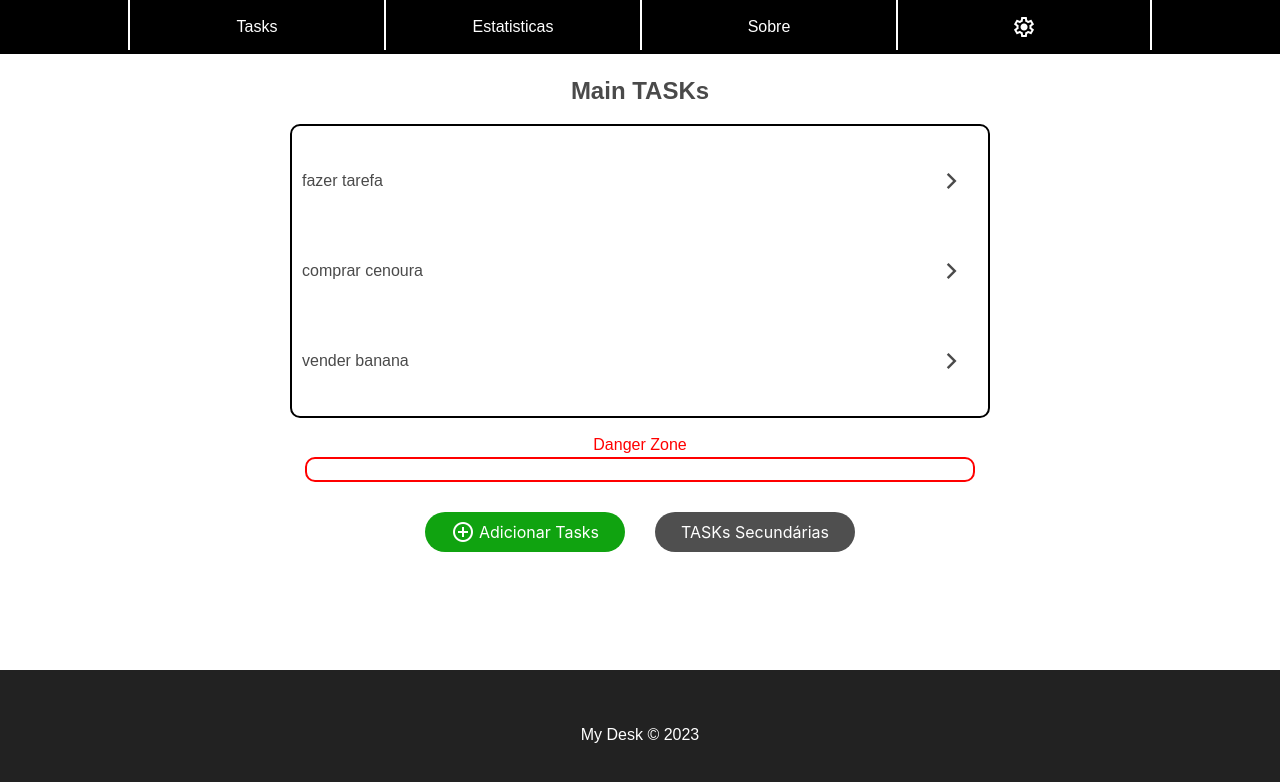
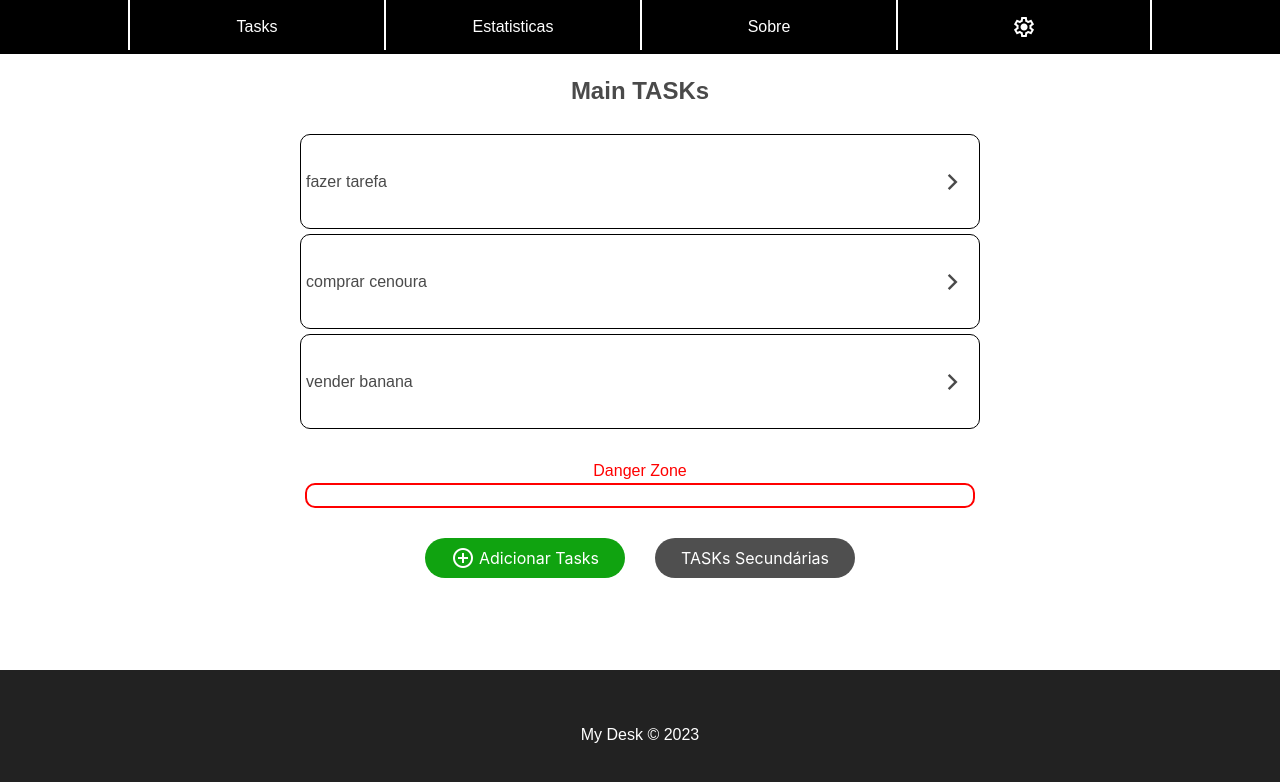
Before and after one commit to AndreCampeloR/My_Desk, a Vue app: page / in a window 1280 px wide. Shown: the top 782 px of the page. Built offline with nearby package versions, Linux system fonts and the light colour scheme.

Commit message:
Criação das pasta de componentes

```diff
--- a/src/components/MainTasks.vue
+++ b/src/components/MainTasks.vue
@@ -1,12 +1,11 @@
 <template>
-<div class="form">
-    <Task v-for="task in lista" :key="task.id" :TaskBody="task" @configClose="task.configIsOpen=$event" :configIsOpenProp="configIsOpen">
-        <menu-config/>
-    </Task>
-</div>
-</template>
-
-
+    <div class="form" :class="{'border': lista.length == 0, }">
+        <p v-if="lista.length == 0" id="semTasks">Sem tasks no momento</p>
+        <Task v-for="task in lista" :key="task.id" :TaskBody="task" @configClose="task.configIsOpen=$event" :configIsOpenProp="configIsOpen">
+            <MenuConfig/>
+        </Task>
+    </div>
+    </template>
 
 <script>
 import Task from './Task.vue';
@@ -46,9 +45,9 @@ export default {
     display: flex;
     flex-direction: column;
     width: clamp(300px, 60%, 700px);
-    border: 2px solid #000;
     border-radius: 10px;
     padding: 10px;
+    align-items: center;
 }
 
 
@@ -56,5 +55,11 @@ h2{
     color: red;
 }
 
+.border{
+    border: 2px solid #000;
+}
 
+#semTasks{
+    align-items: center;
+}
 </style>
--- a/src/components/MenuConfig.vue
+++ b/src/components/MenuConfig.vue
@@ -1,5 +1,9 @@
 <template>
-    <div class="menu-options" >
+<div id="options-body">
+    <span class="material-symbols-outlined" id="options" v-on:click="abreMenu" :class="{'open-options': configIsOpen}" >
+        chevron_right
+    </span>
+       <div class="menu-options" v-show="configIsOpen">
            <span class="material-symbols-outlined" id="done" >
               done
            </span>
@@ -10,12 +14,23 @@
               settings
            </span>
        </div>
+</div>
 </template>
 
 <script>
 
  export default{
-    name: 'MenuConfig'
+    name: 'MenuConfig',
+    data(){
+        return{
+            configIsOpen:false
+        }
+    },
+    methods: {
+        abreMenu(){
+            this.configIsOpen = !this.configIsOpen
+        }
+    },
  }
 
 </script>
@@ -49,4 +64,22 @@
 .menu-options span:hover{
     transform: scale(1.2);
 }
+
+#options-body{
+    width: 10%;
+    height: 100%;
+    position: relative;
+    display: flex;
+    align-items: center;
+    margin-right: 10px;
+}
+#options{
+    display: block;
+    font-size: 32px;
+    margin: auto 0 auto auto;
+    cursor: pointer;
+}
+.open-options{
+    transform: rotate(180deg);
+}
 </style>
--- a/src/components/SecundaryTasks.vue
+++ b/src/components/SecundaryTasks.vue
@@ -9,7 +9,6 @@
           </div>
             <form class="form" action="">
                 <Task v-for="task in listaSecundaria" :key="task.id" :TaskBody="task">
-
 
 
                 </Task>
--- a/src/components/Task.vue
+++ b/src/components/Task.vue
@@ -6,38 +6,20 @@
 <template>
   <div id="task">
 
-    <div id="task-body">
+     <div id="task-body">
         <p>
             {{TaskBody.desc}}
         </p>
-    </div>
-    <div id="options-body">
-        <span class="material-symbols-outlined" id="options" v-on:click="abreMenu" :class="{'open-options': configIsOpen}" >
-            chevron_right
-        </span>
+     </div>
 
-        <div v-show="configIsOpen">
-           <slot></slot>
-        </div>
+     <slot ></slot>
 
-
-    </div>
   </div>
 </template>
 
 <script>
 export default {
     name: 'TaskItem',
-    data(){
-        return{
-            configIsOpen:false
-        }
-    },
-    methods: {
-        abreMenu(){
-            this.configIsOpen = !this.configIsOpen
-        }
-    },
     props: {
         TaskBody: {
             type: Object,
@@ -55,28 +37,16 @@ export default {
         justify-content: space-between;
         width: 100%;
         height: auto;
-        min-height: 90px;
-    }
-    #options-body{
-        width: 10%;
-        height: 100%;
-        position: relative;
-        display: flex;
-        align-items: center;
-        margin-right: 10px;
+        min-height: 95px;
+        border: solid 1px black;
+        border-radius: 10px;
+        margin-bottom: 5px;
+        padding-left: 5px;
     }
     #task-body{
         width: 90%;
     }
-    #options{
-        display: block;
-        font-size: 32px;
-        margin: auto 0 auto auto;
-        cursor: pointer;
-    }
-    .open-options{
-        transform: rotate(180deg);
-    }
+
 
     #display-none{
         display: none;
--- a/src/views/ConfiguracoesView.vue
+++ b/src/views/ConfiguracoesView.vue
@@ -12,8 +12,8 @@
 <script>
 
 import Config from '../components/Config.vue';
-import Nav from '../components/Nav.vue'
-import Footer from '../components/Footer.vue'
+import Nav from '../components/ComponentesPrincipais/Nav.vue';
+import Footer from '../components/ComponentesPrincipais/Footer.vue'
 
 export default {
     name: "ConfiguracoesView",
--- a/src/views/EstatisticasView.vue
+++ b/src/views/EstatisticasView.vue
@@ -12,8 +12,8 @@
 
 <script>
 
-import Nav from '../components/Nav.vue'
-import Footer from '../components/Footer.vue'
+import Nav from '../components/ComponentesPrincipais/Nav.vue';
+import Footer from '../components/ComponentesPrincipais/Footer.vue'
 
 export default {
   name: 'EstatisticasView.vue',
--- a/src/views/SobreView.vue
+++ b/src/views/SobreView.vue
@@ -14,8 +14,8 @@
 
 <script>
 
-import Nav from '../components/Nav.vue'
-import Footer from '../components/Footer.vue'
+import Nav from '../components/ComponentesPrincipais/Nav.vue';
+import Footer from '../components/ComponentesPrincipais/Footer.vue'
 
 export default {
   name: 'Sobre',
--- a/src/views/TasksView.vue
+++ b/src/views/TasksView.vue
@@ -23,8 +23,8 @@
 
 <script>
 import MainTasks from '../components/MainTasks.vue'
-import Nav from '../components/Nav.vue';
-import Footer from '../components/Footer.vue';
+import Nav from '../components/ComponentesPrincipais/Nav.vue';
+import Footer from '../components/ComponentesPrincipais/Footer.vue'
 import NewTask from '../components/NewTask.vue'
 import SecundaryTasks from '../components/SecundaryTasks.vue'
 import DangerZoneTasks from "../components/DangerZoneTasks.vue"
```
Also changed, not shown: src/components/ComponentesPrincipais/Footer.vue (renamed from src/components/Footer.vue), src/components/ComponentesPrincipais/Nav.vue (renamed from src/components/Nav.vue). Lines whose indentation alone changed are shown as unchanged.
